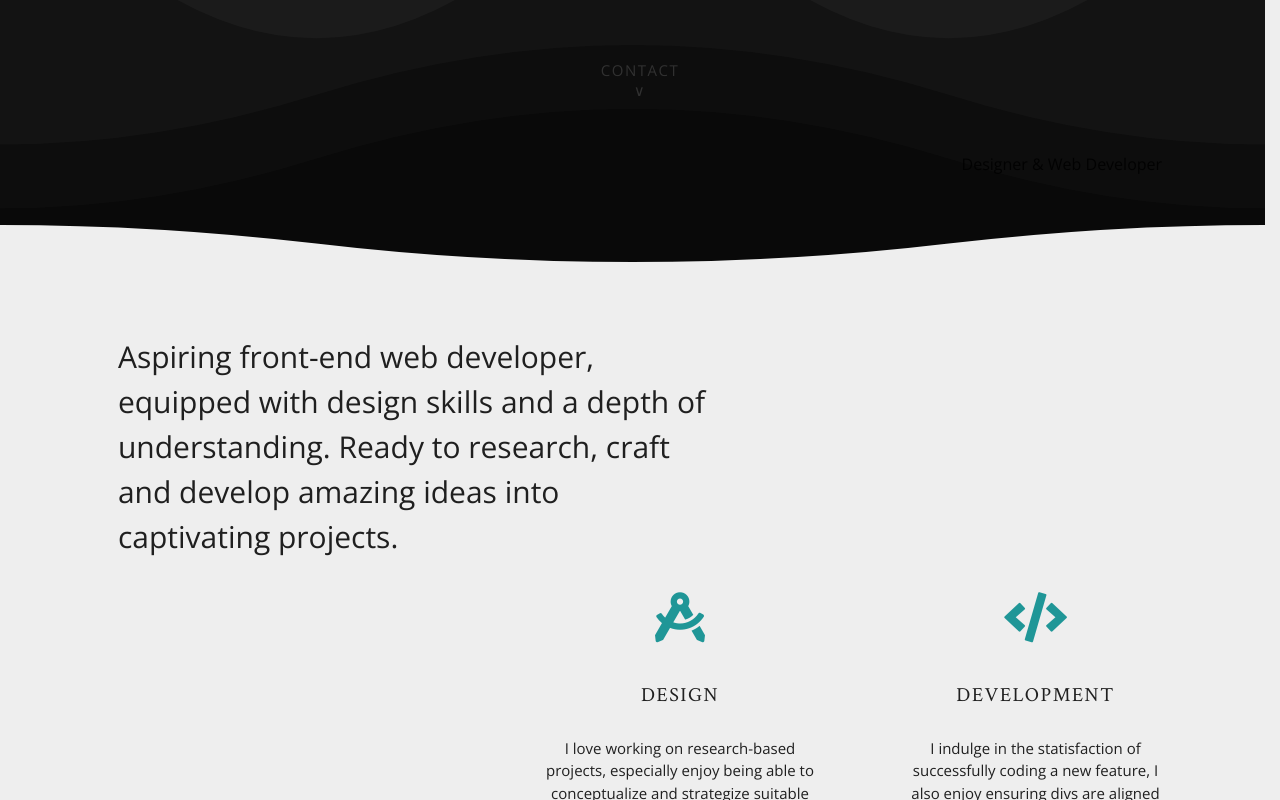
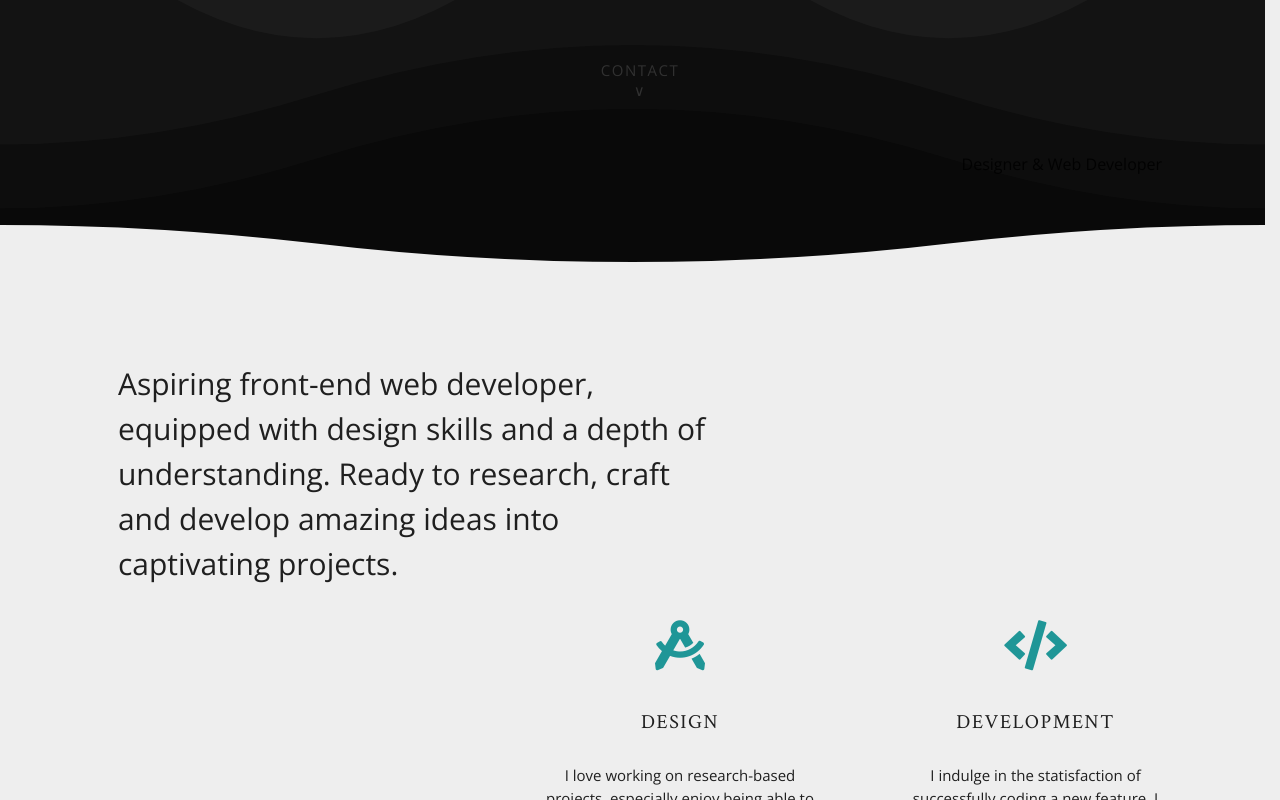
Before and after one commit to jodich/jodich.github.io, a plain HTML site: page index.html in a window 1280 px wide. Shown: the part 584-1384 px from the top of the page. Drawn offline with nearby package versions, Linux system fonts and the light colour scheme.

Commit message:
accounted for fix nav

```diff
--- a/css/style.css
+++ b/css/style.css
@@ -109,11 +109,18 @@ canvas {
     margin-bottom: 60px;
 }
 
-#about h4 {
+a.anchor {
+    display: block;
+    position: relative;
+    top: -40px;
+    visibility: hidden;
+}
+
+#about-actual h4 {
     line-height: 45px;
     font-size: 30px;
+    margin-top: 50px;
 }
-
 
 #skills .col {
     padding: 0 0 0 80px;;
--- a/index.html
+++ b/index.html
@@ -36,7 +36,8 @@
 
 <!-- content starts here -->
             <div class="col s10 offset-s1 content">
-                <div class="row" id="about">
+                <a class="anchor" id="about"></a>
+                <div class="row" id="about-actual">
                     <div class="col s12 m12 l7">
                         <h4 data-aos="fade-right">
                             Aspiring front-end web developer, equipped with design skills and a depth of understanding. Ready to research, craft and develop amazing ideas into captivating projects.
```
Also changed, not shown: pages/about.html (+1 -0 lines).
